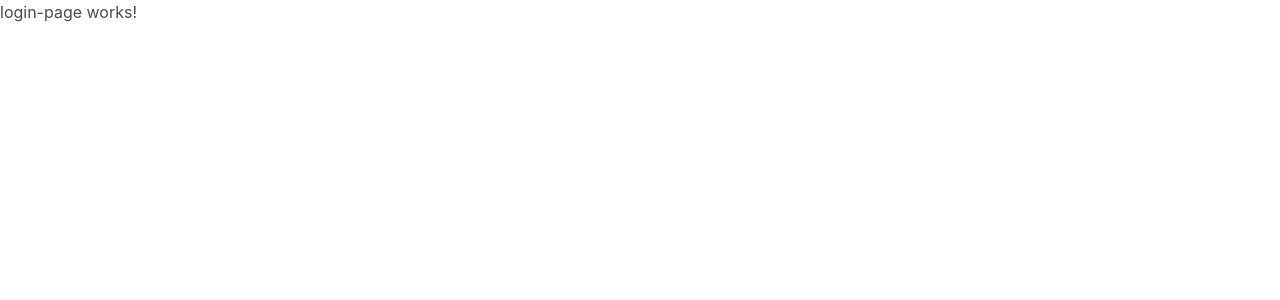
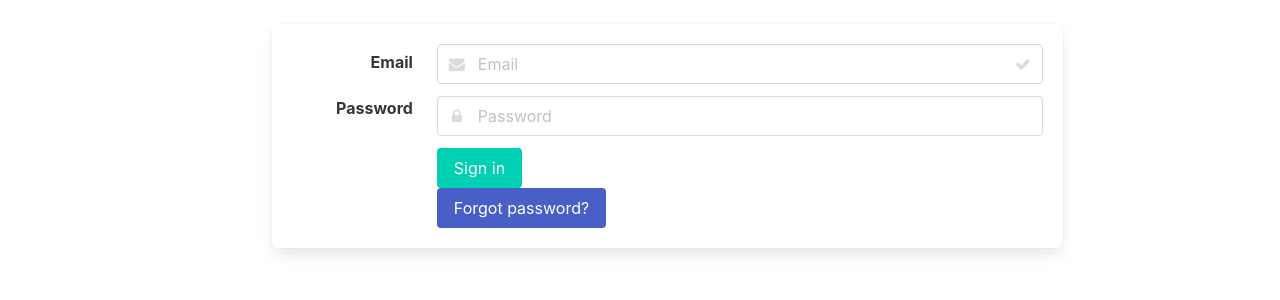
Before and after one commit to angular-indonesia/starter-angular-loopback-bulma, an Angular app: page / in a window 1280 px wide. Shown: the top 300 px of the page. Built offline with nearby package versions, Linux system fonts and the light colour scheme.

Commit message:
add login page

```diff
--- a/src/app/login-page/login-page.component.html
+++ b/src/app/login-page/login-page.component.html
@@ -1,3 +1,80 @@
-<p>
-  login-page works!
-</p>
+<div class="tile is-ancestor">
+  <div class="tile is-parent">
+    <article class="tile is-child">
+    </article>
+  </div>
+  <div class="tile is-parent">
+  </div>
+  <div class="tile is-parent">
+  </div>
+  <div class="tile is-parent">
+  </div>
+</div>
+
+<div class="tile is-ancestor">
+  <div class="tile is-vertical is-10">
+    <div class="tile">
+      <div class="tile is-parent is-vertical">
+
+      </div>
+      <div class="tile is-parent is-9">
+        <article class="tile is-child box">
+
+
+          <div class="field is-horizontal">
+            <div class="field-label is-normal">
+              <label class="label is-small">Email</label>
+            </div>
+            <div class="field-body">
+              <div class="field">
+            <p class="control has-icons-left has-icons-right">
+              <input class="input" type="email" placeholder="Email">
+              <span class="icon is-small is-left">
+                <i class="fa fa-envelope"></i>
+              </span>
+              <span class="icon is-small is-right">
+                <i class="fa fa-check"></i>
+              </span>
+            </p>
+          </div>
+            </div>
+          </div>
+
+          <div class="field is-horizontal">
+            <div class="field-label">
+              <label class="label">Password</label>
+            </div>
+            <div class="field-body">
+              <div class="field">
+                <p class="control  is-expanded has-icons-left">
+                  <input class="input" type="password" placeholder="Password">
+                  <span class="icon is-small is-left">
+                    <i class="fa fa-lock"></i>
+                  </span>
+                </p>
+              </div>
+            </div>
+          </div>
+
+          <div class="field is-horizontal">
+            <div class="field-label">
+              <!-- Left empty for spacing -->
+            </div>
+            <div class="field-body">
+              <div class="field">
+                <div class="control">
+                  <button class="button is-primary">
+                    Sign in
+                  </button>
+                </div>
+                  <div>
+                    <button class="button is-link">Forgot password?</button>
+                  </div>
+              </div>
+            </div>
+          </div>
+        </article>
+      </div>
+    </div>
+  </div>
+</div>
```
